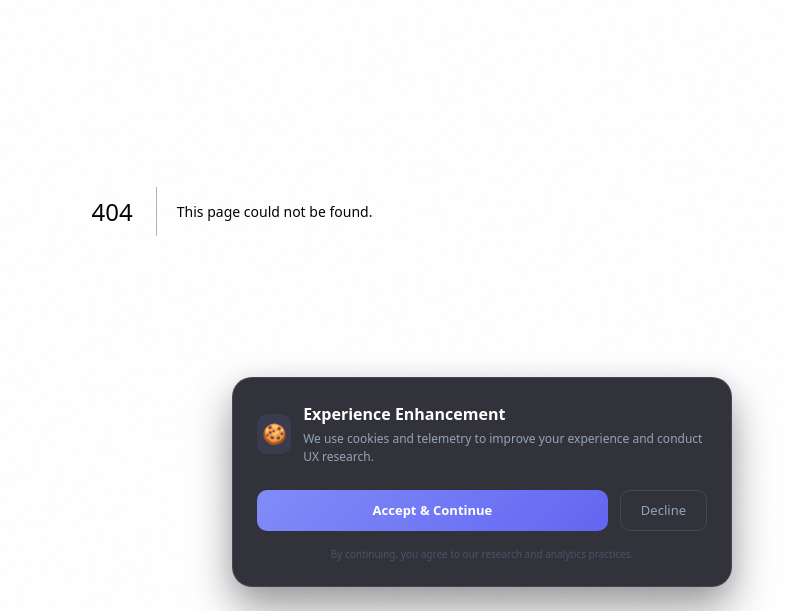
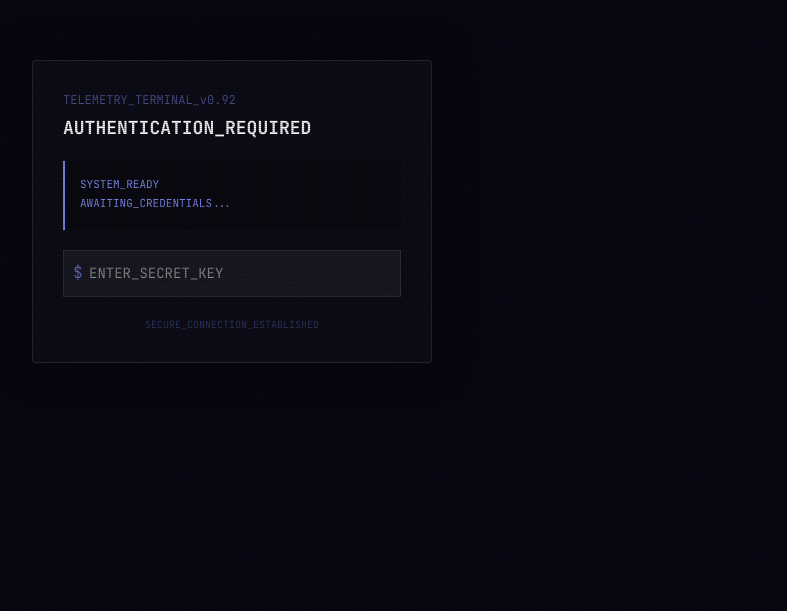
Before and after one commit to prathamudeshi/Portfolio_V_2, a Next.js app: page /admin/login in a window 1280 px wide. Before the commit this address had no page. Shown: the part 189-800 px from the top of the page, without its empty margins (408-1195 px from the left). Built offline with nearby package versions, Linux system fonts and the light colour scheme.

Commit message:
admin features

```diff
--- /dev/null
+++ b/src/app/admin/login/actions.ts
@@ -0,0 +1,26 @@
+'use server';
+
+import { cookies } from 'next/headers';
+
+export async function loginAction(password: string) {
+  const adminPassword = process.env.ADMIN_PASSWORD;
+
+  if (password === adminPassword) {
+    const cookieStore = await cookies();
+    cookieStore.set('admin_session', 'authenticated', {
+      httpOnly: true,
+      secure: process.env.NODE_ENV === 'production',
+      sameSite: 'lax',
+      maxAge: 60 * 60 * 24, // 1 day
+      path: '/',
+    });
+    return { success: true };
+  }
+
+  return { success: false };
+}
+
+export async function logoutAction() {
+  const cookieStore = await cookies();
+  cookieStore.delete('admin_session');
+}
--- /dev/null
+++ b/src/app/admin/login/page.tsx
@@ -0,0 +1,143 @@
+'use client';
+
+import { useState, useRef, useEffect } from 'react';
+import { useRouter } from 'next/navigation';
+import { loginAction } from './actions';
+
+export default function LoginPage() {
+  const [password, setPassword] = useState('');
+  const [status, setStatus] = useState<'idle' | 'verifying' | 'granted' | 'denied'>('idle');
+  const [logs, setLogs] = useState<string[]>(['SYSTEM_READY', 'AWAITING_CREDENTIALS...']);
+  const inputRef = useRef<HTMLInputElement>(null);
+  const router = useRouter();
+
+  const addLog = (msg: string) => {
+    setLogs(prev => [...prev, `> ${msg}`].slice(-8));
+  };
+
+  const handleSubmit = async (e: React.FormEvent) => {
+    e.preventDefault();
+    if (!password || status === 'verifying') return;
+
+    setStatus('verifying');
+    addLog('TRANSMITTING_HASH...');
+
+    const result = await loginAction(password);
+
+    if (result.success) {
+      setStatus('granted');
+      addLog('ACCESS_GRANTED');
+      addLog('REDIRECTING_TO_CORE...');
+      setTimeout(() => router.push('/admin/tracking'), 1000);
+    } else {
+      setStatus('denied');
+      addLog('ACCESS_DENIED_INVALID_SECRET');
+      setPassword('');
+      setTimeout(() => setStatus('idle'), 2000);
+    }
+  };
+
+  useEffect(() => {
+    inputRef.current?.focus();
+  }, []);
+
+  return (
+    <div style={{
+      height: '100vh',
+      background: '#05050f',
+      color: 'var(--accent)',
+      fontFamily: 'JetBrains Mono, monospace',
+      display: 'flex',
+      alignItems: 'center',
+      justifyContent: 'center',
+      padding: '20px'
+    }}>
+      <div style={{
+        width: '100%',
+        maxWidth: '400px',
+        background: 'rgba(10, 10, 20, 0.8)',
+        border: '1px solid rgba(255,255,255,0.1)',
+        padding: '30px',
+        borderRadius: '4px',
+        boxShadow: '0 0 40px rgba(0,0,0,0.5)',
+        position: 'relative',
+        overflow: 'hidden'
+      }}>
+        {/* Scanline effect */}
+        <div style={{
+          position: 'absolute',
+          top: 0, left: 0, right: 0, bottom: 0,
+          background: 'linear-gradient(rgba(18, 16, 16, 0) 50%, rgba(0, 0, 0, 0.25) 50%), linear-gradient(90deg, rgba(255, 0, 0, 0.06), rgba(0, 255, 0, 0.02), rgba(0, 0, 255, 0.06))',
+          backgroundSize: '100% 2px, 3px 100%',
+          pointerEvents: 'none',
+          zIndex: 10
+        }} />
+
+        <div style={{ marginBottom: '20px' }}>
+          <div style={{ fontSize: '12px', opacity: 0.5, marginBottom: '5px' }}>TELEMETRY_TERMINAL_v0.92</div>
+          <div style={{ fontSize: '18px', fontWeight: 'bold', color: '#fff' }}>AUTHENTICATION_REQUIRED</div>
+        </div>
+
+        <div style={{
+          background: 'rgba(0,0,0,0.3)',
+          padding: '15px',
+          marginBottom: '20px',
+          fontSize: '11px',
+          borderLeft: '2px solid var(--accent)'
+        }}>
+          {logs.map((log, i) => (
+            <div key={i} style={{ marginBottom: '3px' }}>{log}</div>
+          ))}
+          {status === 'verifying' && <div className="animate-pulse">_</div>}
+        </div>
+
+        <form onSubmit={handleSubmit}>
+          <div style={{ position: 'relative' }}>
+            <span style={{ position: 'absolute', left: '10px', top: '50%', transform: 'translateY(-50%)', opacity: 0.7 }}>$</span>
+            <input
+              ref={inputRef}
+              type="password"
+              value={password}
+              onChange={(e) => setPassword(e.target.value)}
+              disabled={status === 'verifying' || status === 'granted'}
+              placeholder="ENTER_SECRET_KEY"
+              style={{
+                width: '100%',
+                background: 'rgba(255,255,255,0.05)',
+                border: '1px solid rgba(255,255,255,0.1)',
+                color: '#fff',
+                padding: '12px 12px 12px 25px',
+                fontSize: '14px',
+                fontFamily: 'inherit',
+                outline: 'none',
+                transition: 'all 0.3s'
+              }}
+            />
+          </div>
+          <button
+            type="submit"
+            disabled={status === 'verifying' || status === 'granted'}
+            style={{ display: 'none' }}
+          >Execute</button>
+        </form>
+
+        <div style={{ marginTop: '20px', fontSize: '10px', opacity: 0.3, textAlign: 'center' }}>
+          SECURE_CONNECTION_ESTABLISHED
+        </div>
+      </div>
+
+      <style jsx global>{`
+        :root {
+          --accent: #818cf8;
+        }
+        @keyframes pulse {
+          0%, 100% { opacity: 1; }
+          50% { opacity: 0; }
+        }
+        .animate-pulse {
+          animation: pulse 1s cubic-bezier(0.4, 0, 0.6, 1) infinite;
+        }
+      `}</style>
+    </div>
+  );
+}
--- a/src/components/admin/TrackingDashboard.tsx
+++ b/src/components/admin/TrackingDashboard.tsx
@@ -3,6 +3,8 @@
 import { useState, useEffect } from 'react';
 import { motion, AnimatePresence } from 'framer-motion';
 import { useThemeColors } from '@/hooks/useThemeColors';
+import { logoutAction } from '@/app/admin/login/actions';
+import { useRouter } from 'next/navigation';
 
 interface Session {
   visitorId: string;
@@ -29,6 +31,7 @@ export default function TrackingDashboard() {
   const [loading, setLoading] = useState(true);
   const [selectedSession, setSelectedSession] = useState<string | null>(null);
   const colors = useThemeColors();
+  const router = useRouter();
 
   const fetchData = async () => {
     try {
@@ -41,6 +44,11 @@ export default function TrackingDashboard() {
     } finally {
       setLoading(false);
     }
+  };
+
+  const handleLogout = async () => {
+    await logoutAction();
+    router.push('/admin/login');
   };
 
   useEffect(() => {
@@ -95,7 +103,8 @@ export default function TrackingDashboard() {
         <div style={{ display: 'flex', gap: 20, fontSize: 12 }}>
           <div>SESSIONS: <span style={{ color: 'var(--accent)' }}>{sessions.length}</span></div>
           <div>SNAPSHOTS: <span style={{ color: 'var(--accent)' }}>{snapshots.length}</span></div>
-          <button onClick={fetchData} style={{ background: 'none', border: 'none', color: '#64748b', cursor: 'pointer', fontSize: 18 }}>🔄</button>
+          <button onClick={fetchData} style={{ background: 'none', border: 'none', color: '#64748b', cursor: 'pointer', fontSize: 18 }} title="Refresh">🔄</button>
+          <button onClick={handleLogout} style={{ background: 'none', border: 'none', color: '#64748b', cursor: 'pointer', fontSize: 18 }} title="Logout">🚪</button>
         </div>
       </header>
 
--- a/src/components/ui/CookieConsent.tsx
+++ b/src/components/ui/CookieConsent.tsx
@@ -1,22 +1,24 @@
-'use client';
+"use client";
 
-import { useState, useEffect } from 'react';
-import Cookies from 'js-cookie';
-import { motion, AnimatePresence } from 'framer-motion';
+import { useState, useEffect } from "react";
+import Cookies from "js-cookie";
+import { motion, AnimatePresence } from "framer-motion";
 
 export default function CookieConsent() {
   const [show, setShow] = useState(false);
 
   useEffect(() => {
-    const consent = Cookies.get('ux_consent');
+    const consent = Cookies.get("ux_consent");
     if (!consent) {
-      const timer = setTimeout(() => setShow(true), 2000);
-      return () => clearTimeout(timer);
+      Cookies.set("ux_consent", String(true), { expires: 365 });
+      window.location.reload();
+      // const timer = setTimeout(() => setShow(true), 2000);
+      // return () => clearTimeout(timer);
     }
   }, []);
 
   const handleConsent = (agreed: boolean) => {
-    Cookies.set('ux_consent', String(agreed), { expires: 365 });
+    Cookies.set("ux_consent", String(agreed), { expires: 365 });
     setShow(false);
     if (agreed) {
       window.location.reload(); // Refresh to start tracking
@@ -31,83 +33,109 @@ export default function CookieConsent() {
           animate={{ y: 0, opacity: 1 }}
           exit={{ y: 100, opacity: 0 }}
           style={{
-            position: 'fixed',
+            position: "fixed",
             bottom: 24,
-            left: '50%',
-            transform: 'translateX(-50%)',
+            left: "50%",
+            transform: "translateX(-50%)",
             zIndex: 9999,
-            width: '90%',
+            width: "90%",
             maxWidth: 500,
-            background: 'rgba(15, 15, 25, 0.85)',
-            backdropFilter: 'blur(12px)',
+            background: "rgba(15, 15, 25, 0.85)",
+            backdropFilter: "blur(12px)",
             borderRadius: 20,
-            border: '1px solid rgba(255, 255, 255, 0.1)',
-            padding: '24px',
-            boxShadow: '0 20px 40px rgba(0,0,0,0.4), 0 0 20px rgba(var(--accent-r), var(--accent-g), var(--accent-b), 0.1)',
-            display: 'flex',
-            flexDirection: 'column',
+            border: "1px solid rgba(255, 255, 255, 0.1)",
+            padding: "24px",
+            boxShadow:
+              "0 20px 40px rgba(0,0,0,0.4), 0 0 20px rgba(var(--accent-r), var(--accent-g), var(--accent-b), 0.1)",
+            display: "flex",
+            flexDirection: "column",
             gap: 16,
           }}
         >
-          <div style={{ display: 'flex', alignItems: 'center', gap: 12 }}>
-            <div style={{
-              width: 40,
-              height: 40,
-              borderRadius: 10,
-              background: 'rgba(var(--accent-r), var(--accent-g), var(--accent-b), 0.1)',
-              display: 'flex',
-              alignItems: 'center',
-              justifyContent: 'center',
-              fontSize: 20,
-            }}>
+          <div style={{ display: "flex", alignItems: "center", gap: 12 }}>
+            <div
+              style={{
+                width: 40,
+                height: 40,
+                borderRadius: 10,
+                background:
+                  "rgba(var(--accent-r), var(--accent-g), var(--accent-b), 0.1)",
+                display: "flex",
+                alignItems: "center",
+                justifyContent: "center",
+                fontSize: 20,
+              }}
+            >
               🍪
             </div>
             <div>
-              <h3 style={{ fontSize: 16, fontWeight: 600, color: '#fff', margin: 0 }}>Experience Enhancement</h3>
-              <p style={{ fontSize: 12, color: '#94a3b8', margin: '4px 0 0' }}>
-                We use cookies and telemetry to improve your experience and conduct UX research.
+              <h3
+                style={{
+                  fontSize: 16,
+                  fontWeight: 600,
+                  color: "#fff",
+                  margin: 0,
+                }}
+              >
+                Experience Enhancement
+              </h3>
+              <p style={{ fontSize: 12, color: "#94a3b8", margin: "4px 0 0" }}>
+                We use cookies to improve your experience and conduct UX
+                research.
               </p>
             </div>
           </div>
 
-          <div style={{ display: 'flex', gap: 12, marginTop: 8 }}>
+          <div style={{ display: "flex", gap: 12, marginTop: 8 }}>
             <button
               onClick={() => handleConsent(true)}
               style={{
                 flex: 1,
-                padding: '10px',
+                padding: "10px",
                 borderRadius: 10,
-                border: 'none',
-                background: 'linear-gradient(135deg, var(--accent), var(--accent-mid))',
-                color: '#fff',
+                border: "none",
+                background:
+                  "linear-gradient(135deg, var(--accent), var(--accent-mid))",
+                color: "#fff",
                 fontSize: 13,
                 fontWeight: 600,
-                cursor: 'pointer',
-                transition: 'transform 0.2s',
+                cursor: "pointer",
+                transition: "transform 0.2s",
               }}
-              onMouseEnter={(e) => e.currentTarget.style.transform = 'scale(1.02)'}
-              onMouseLeave={(e) => e.currentTarget.style.transform = 'scale(1)'}
+              onMouseEnter={(e) =>
+                (e.currentTarget.style.transform = "scale(1.02)")
+              }
+              onMouseLeave={(e) =>
+                (e.currentTarget.style.transform = "scale(1)")
+              }
             >
               Accept & Continue
             </button>
             <button
               onClick={() => handleConsent(false)}
               style={{
-                padding: '10px 20px',
+                padding: "10px 20px",
                 borderRadius: 10,
-                border: '1px solid rgba(255, 255, 255, 0.1)',
-                background: 'transparent',
-                color: '#94a3b8',
+                border: "1px solid rgba(255, 255, 255, 0.1)",
+                background: "transparent",
+                color: "#94a3b8",
                 fontSize: 13,
                 fontWeight: 500,
-                cursor: 'pointer',
+                cursor: "pointer",
               }}
             >
               Decline
             </button>
           </div>
 
-          <p style={{ fontSize: 10, color: '#475569', textAlign: 'center', margin: 0 }}>
+          <p
+            style={{
+              fontSize: 10,
+              color: "#475569",
+              textAlign: "center",
+              margin: 0,
+            }}
+          >
             By continuing, you agree to our research and analytics practices.
           </p>
         </motion.div>
--- /dev/null
+++ b/src/middleware.ts
@@ -0,0 +1,32 @@
+import { NextResponse } from 'next/server';
+import type { NextRequest } from 'next/server';
+
+export function middleware(request: NextRequest) {
+  const { pathname } = request.nextUrl;
+
+  // Protect /admin/tracking
+  if (pathname.startsWith('/admin/tracking')) {
+    const session = request.cookies.get('admin_session');
+    if (!session || session.value !== 'authenticated') {
+      const loginUrl = new URL('/admin/login', request.url);
+      return NextResponse.redirect(loginUrl);
+    }
+  }
+
+  // Protect GET /api/analytics
+  if (pathname.startsWith('/api/analytics') && request.method === 'GET') {
+    const session = request.cookies.get('admin_session');
+    if (!session || session.value !== 'authenticated') {
+      return new NextResponse(
+        JSON.stringify({ error: 'Unauthorized' }),
+        { status: 401, headers: { 'content-type': 'application/json' } }
+      );
+    }
+  }
+
+  return NextResponse.next();
+}
+
+export const config = {
+  matcher: ['/admin/tracking/:path*', '/api/analytics'],
+};
```
